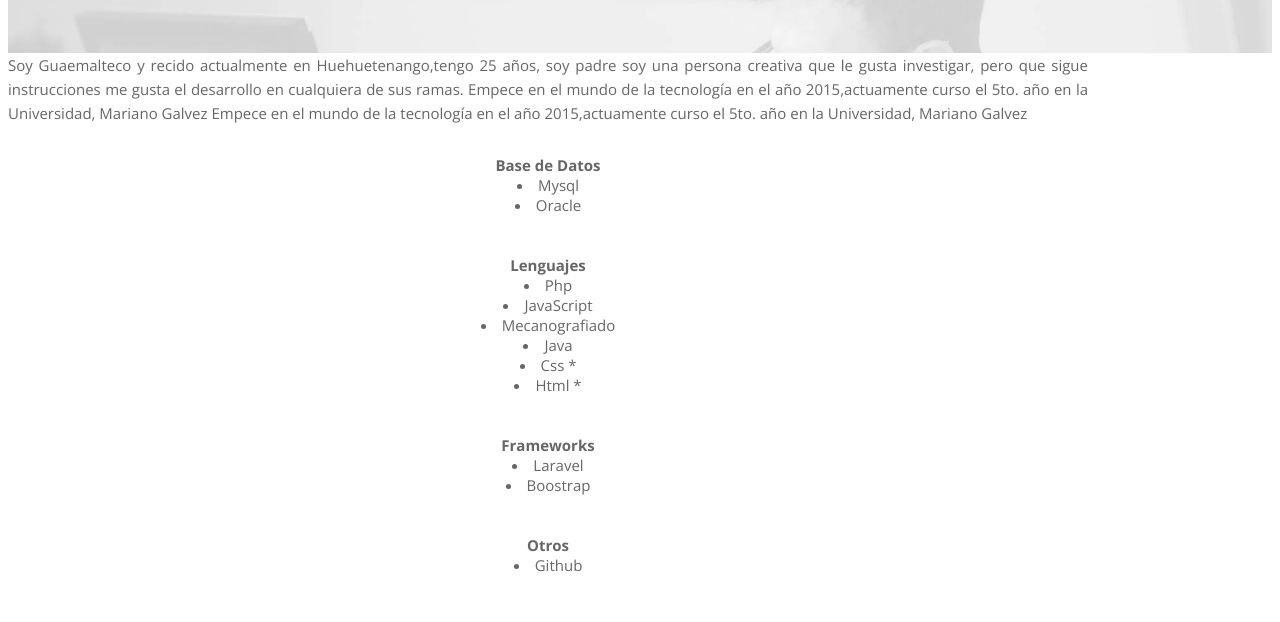
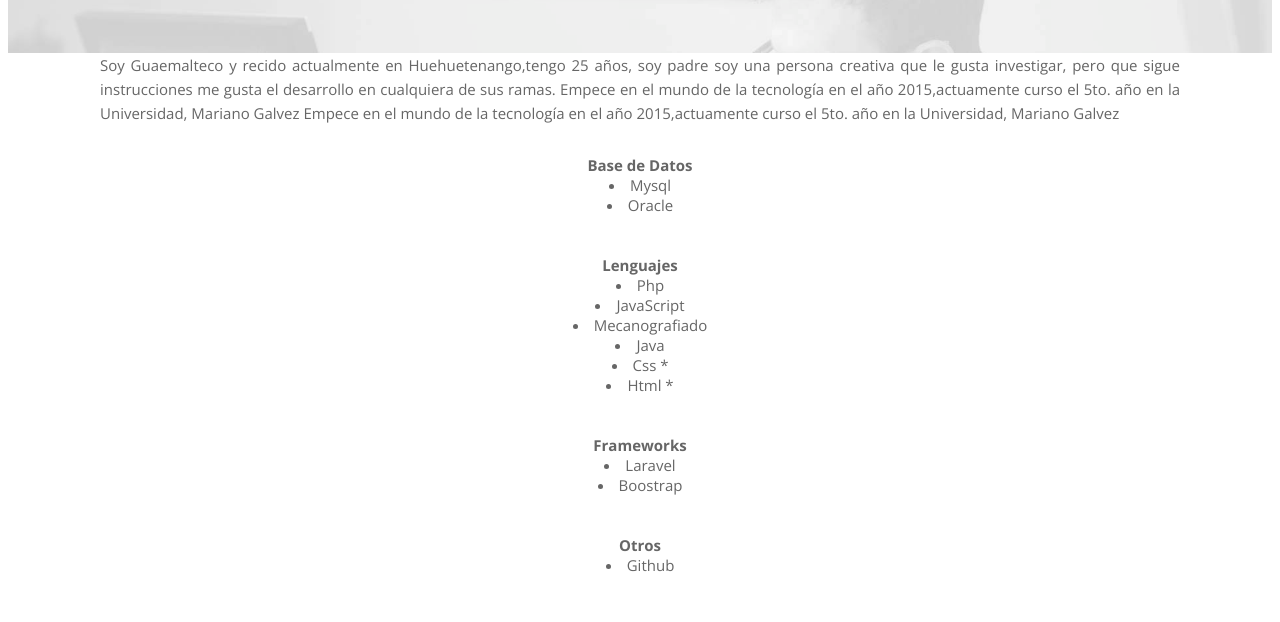
Before and after one commit to octavio0046/octavio0046.github.io, a plain HTML site: page about.html in a window 1280 px wide. Shown: the part 178-800 px from the top of the page. Drawn offline with nearby package versions, Linux system fonts and the light colour scheme; some icons are missing; a web font is replaced by a local one.

Commit message:
dasf
adsf

```diff
--- a/about.html
+++ b/about.html
@@ -22,7 +22,7 @@
 	<!--[if lt IE 9]> <script src="assets/js/html5shiv.js"></script> <![endif]-->
 </head>
 <body>
-
+<center>
 <header id="header">
 	<div id="head" class="parallax" parallax-speed="1">
 		<h1 id="logo" class="text-center">
@@ -31,8 +31,8 @@
 				<a href="">octavioherreraing@gmail.com</a></span>
 		</h1>
 	</div>
-
-
+</center>
+<center>
 <div class="container">
 	<center>
 <fonts>
@@ -49,7 +49,8 @@
 	</p>
 </fonts>
 <div>
-
+</center>
+<center>
 	<b><fonts style="vertical-align: inherit;">Base de Datos</fonts></b>
 	<li>Mysql</li>
 	<li>Oracle</li>
```
Also changed, not shown: index.html (+2 -2 lines).
